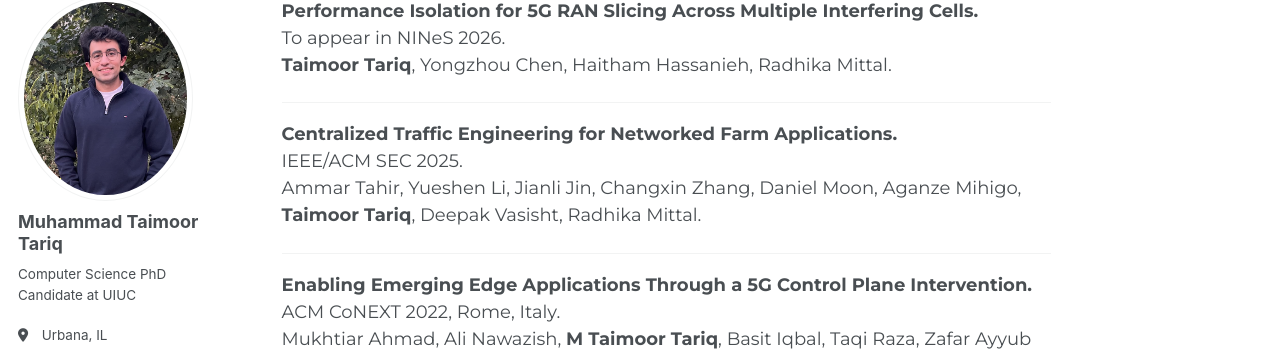
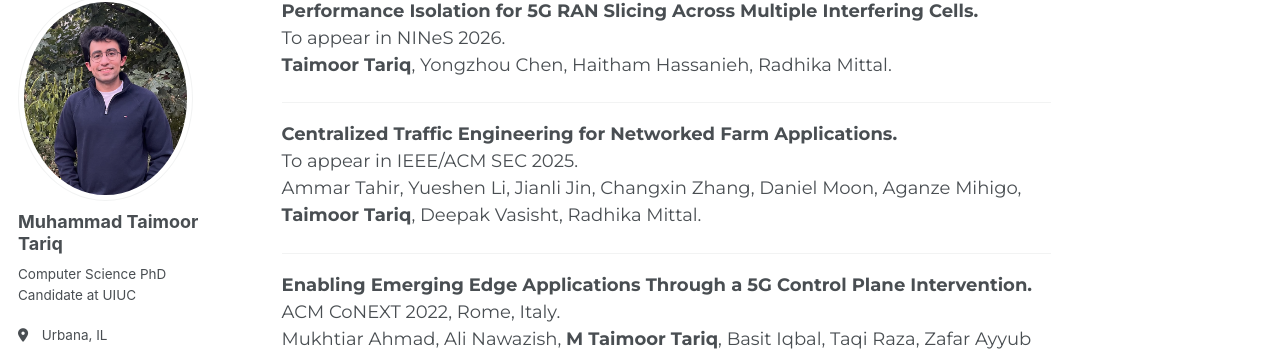
Before and after one commit to taimoortt/taimoortt.github.io, a Jekyll site: the page built from _pages/about.md, in a window 1280 px wide and 900 px high, scrolled down 512 px. Shown: the part 110-461 px from the top of the window. Built offline with Jekyll 4.4.1, drawn with Linux system fonts in a browser that asks for light colours; some web fonts are replaced.

Commit message:
update about

```diff
--- a/_pages/about.md
+++ b/_pages/about.md
@@ -28,7 +28,7 @@ To appear in NINeS 2026.
 ---
 
 **Centralized Traffic Engineering for Networked Farm Applications.**
-IEEE/ACM SEC 2025.
+To appear in IEEE/ACM SEC 2025.
 Ammar Tahir, Yueshen Li, Jianli Jin, Changxin Zhang, Daniel Moon, Aganze Mihigo, **Taimoor Tariq**, Deepak Vasisht, Radhika Mittal.
 
 ---
```
